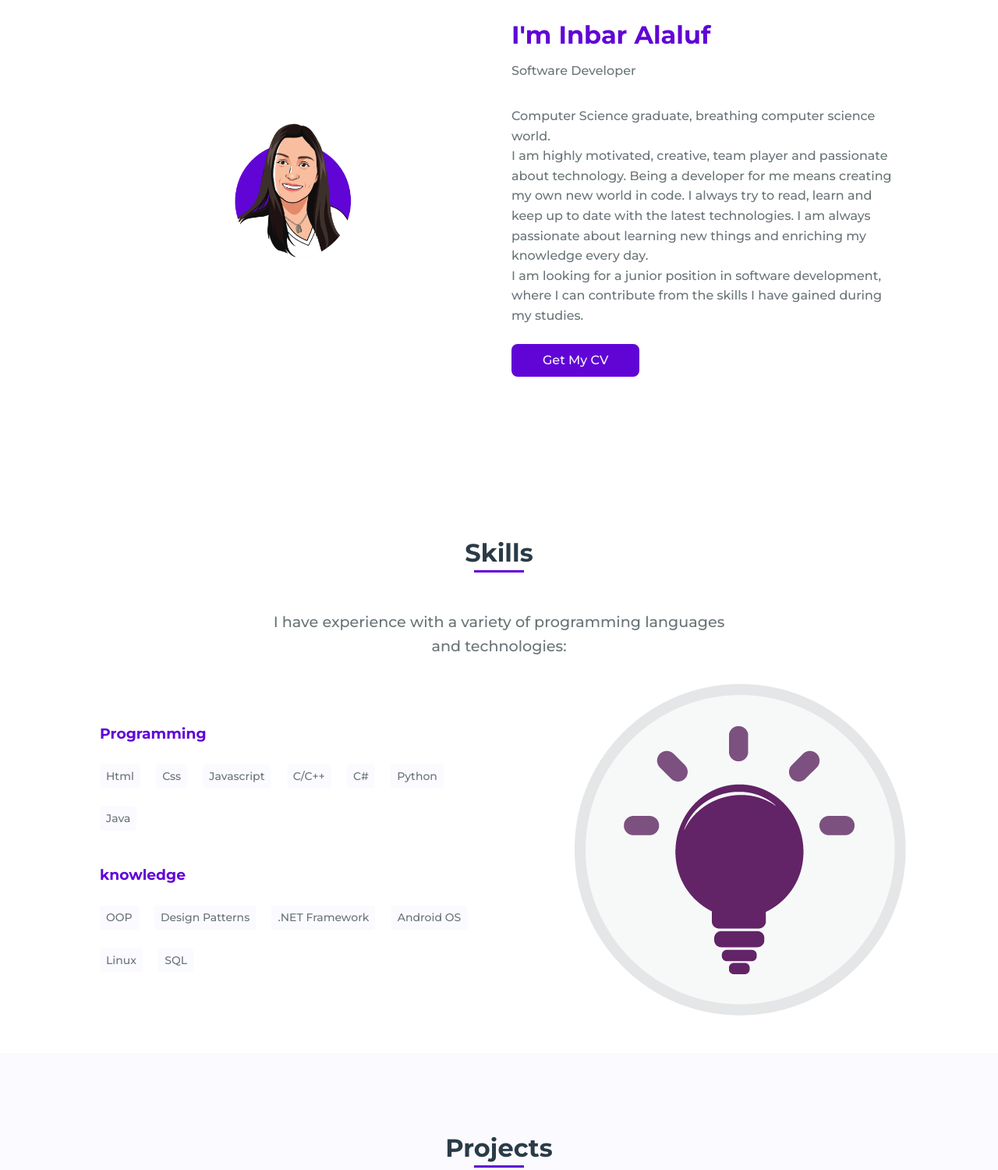
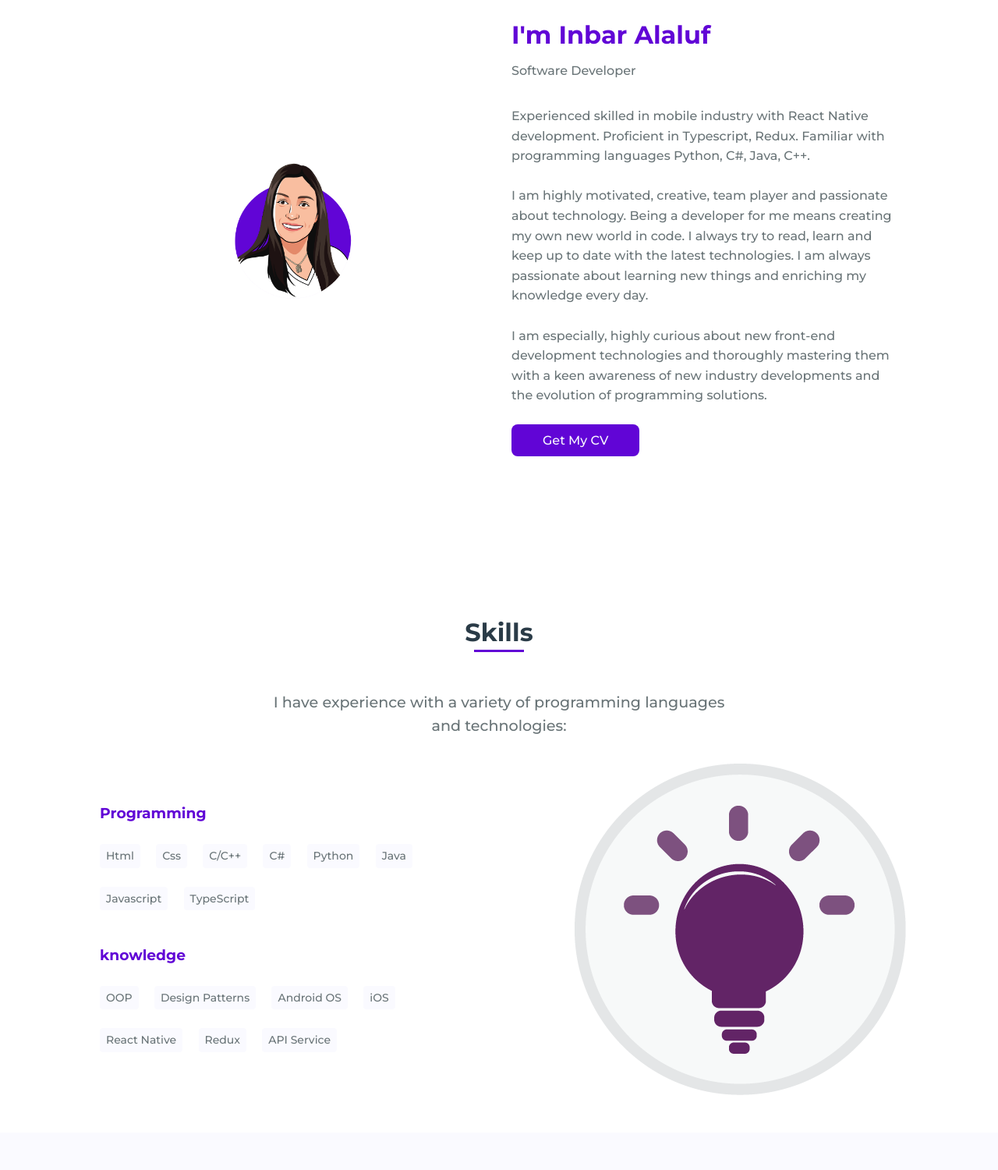
Before and after one commit to InbarAl189/Personal-Portfolio, a plain HTML site: page public/index.html in a window 1280 px wide. Shown: the part 1040-2540 px from the top of the page at 78% size. Drawn offline with nearby package versions, Linux system fonts and the light colour scheme.

Commit message:
update details.

```diff
--- a/public/index.html
+++ b/public/index.html
@@ -63,14 +63,16 @@
                 <div>
                     <h2 class="about__subtitle">I'm Inbar Alaluf</h2>
                     <span class="about__profession">Software Developer</span>
-                    <p class="about__text">Computer Science graduate, breathing computer science world.<br>
-
+                    <p class="about__text">Experienced skilled in mobile industry with React Native development.
+                    Proficient in Typescript, Redux.
+                    Familiar with programming languages Python, C#, Java, C++.<br>
+                    <br>
                     I am highly motivated, creative, team player and passionate about technology.
                     Being a developer for me means creating my own new world in code. I always try to read, learn and keep up to date with
                     the latest technologies. I am always passionate about learning new things and enriching my knowledge every day.<br>
-
-                    I am looking for a junior position in software development, where I can contribute from the skills I have gained during
-                    my studies.</p>
+                    <br>
+                    I am especially, highly curious about new front-end development technologies and thoroughly mastering them with a keen awareness of new
+                    industry developments and the evolution of programming solutions.</p>
 
                     <div class="about__cv">
                         <a href="images/CV - Inbar Alaluf.pdf" class="about__cv-button" download="">Get My CV</a>
@@ -90,19 +92,21 @@
                     <h3 class="skills__subtitle">Programming</h3>
                     <span class="skills__name">Html</span>
                     <span class="skills__name">Css</span>
-                    <span class="skills__name">Javascript</span>
                     <span class="skills__name">C/C++</span>
                     <span class="skills__name">C#</span>
                     <span class="skills__name">Python</span>
                     <span class="skills__name">Java</span>
+                    <span class="skills__name">Javascript</span>
+                    <span class="skills__name">TypeScript</span>
 
                     <h3 class="skills__subtitle">knowledge</h3>
                     <span class="skills__name">OOP</span>
                     <span class="skills__name">Design Patterns</span>
-                    <span class="skills__name">.NET Framework</span>
                     <span class="skills__name">Android OS</span>
-                    <span class="skills__name">Linux</span>
-                    <span class="skills__name">SQL</span>
+                    <span class="skills__name">iOS</span>
+                    <span class="skills__name">React Native</span>
+                    <span class="skills__name">Redux</span>
+                    <span class="skills__name">API Service</span>
                 </div>
 
                 <div class="skills__img">
@@ -113,7 +117,7 @@
 
         <!--===== PROJECTS =====-->
         <section class="projects section" id="projects">
-            <h2 class="section-title">Projects</h2>
+            <h2 class="section-title">Personal Projects</h2>
             <p class="projects__description">Take a look at my latest projects. <br>
                 Check-out my Github account for all rest of the projects.</p>
 
```
Also changed, not shown: 1 other file.
